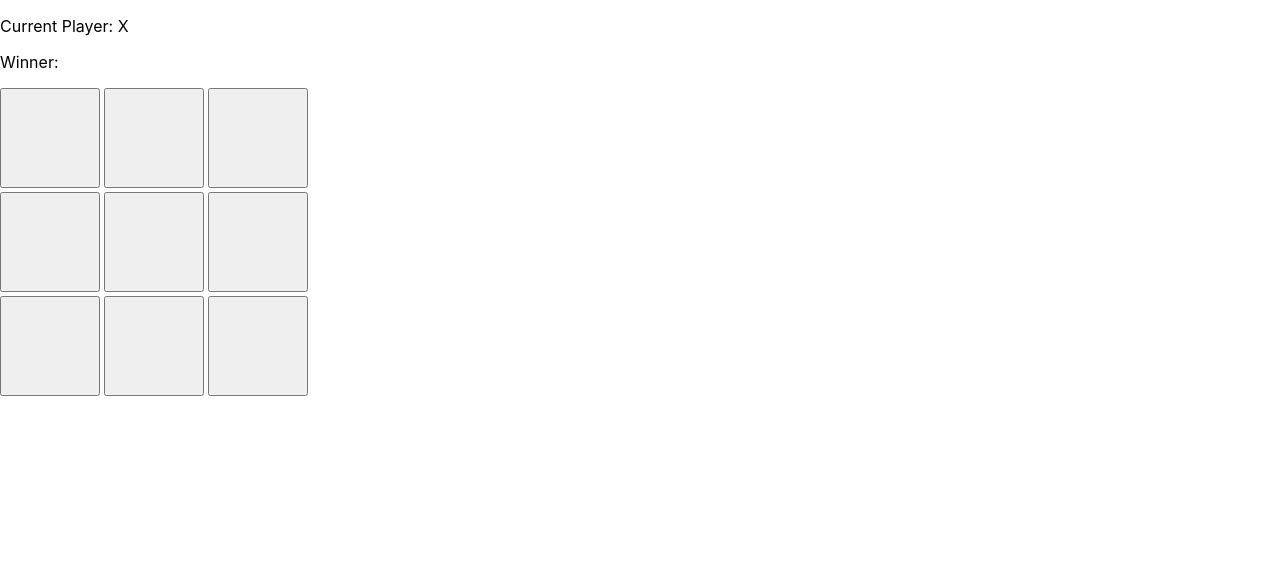
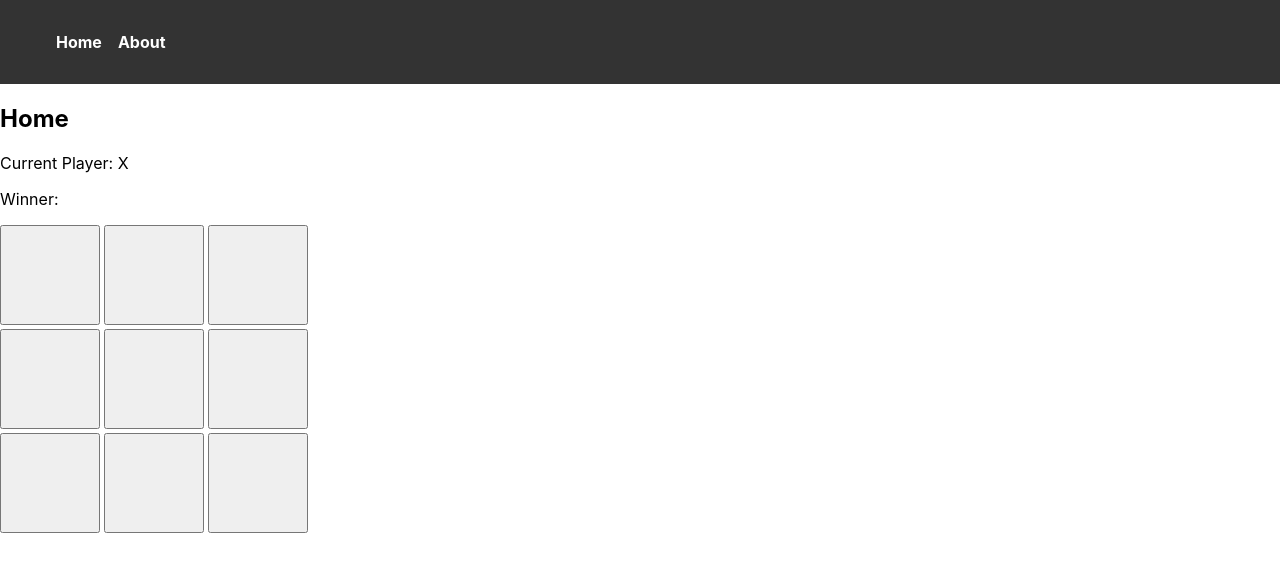
Before and after one commit to lleung030/my-web, a React (Create React App) app: page / in a window 1280 px wide. Shown: the top 572 px of the page. Built offline with nearby package versions, Linux system fonts and the light colour scheme.

Commit message:
basic nav

```diff
--- a/src/App.js
+++ b/src/App.js
@@ -1,9 +1,30 @@
+// App.js
+import React from 'react';
+import { BrowserRouter as Router, Route, Routes } from 'react-router-dom';
+import Navbar from './components/navbar/Navbar';
 import TicTacToe from './components/game/TicTacToe';
+
+function Home() {
+  return <h2>Home</h2>;
+}
+
+function About() {
+  return <h2>About</h2>;
+}
 
 function App() {
   return (
-    <TicTacToe />
-  )
+    <Router>
+      <div>
+        <Navbar />
+        <Routes>
+          <Route path="/" element={<Home />} />
+          <Route path="/about" element={<About />} />
+        </Routes>
+        <TicTacToe />
+      </div>
+    </Router>
+  );
 }
 
-export default App
+export default App;
--- /dev/null
+++ b/src/components/navbar/Navbar.jsx
@@ -0,0 +1,26 @@
+// Navbar.js
+import React from 'react';
+import { Link } from 'react-router-dom';
+import styles from './navbar.module.css';
+
+const Navbar = () => {
+  return (
+    <nav className={styles.navbar}>
+      <ul className={styles.navList}>
+        <li className={styles.navItem}>
+          <Link to="/" className={styles.navLink}>
+            Home
+          </Link>
+        </li>
+        <li className={styles.navItem}>
+          <Link to="/about" className={styles.navLink}>
+            About
+          </Link>
+        </li>
+        {/* Add more navigation items as needed */}
+      </ul>
+    </nav>
+  );
+};
+
+export default Navbar;
--- /dev/null
+++ b/src/components/navbar/navbar.module.css
@@ -0,0 +1,20 @@
+/* navbar.module.css */
+.navbar {
+    background-color: #333;
+    padding: 1rem;
+  }
+
+  .navList {
+    list-style-type: none;
+    display: flex;
+  }
+
+  .navItem {
+    margin-right: 1rem;
+  }
+
+  .navLink {
+    text-decoration: none;
+    color: white;
+    font-weight: bold;
+  }
```
